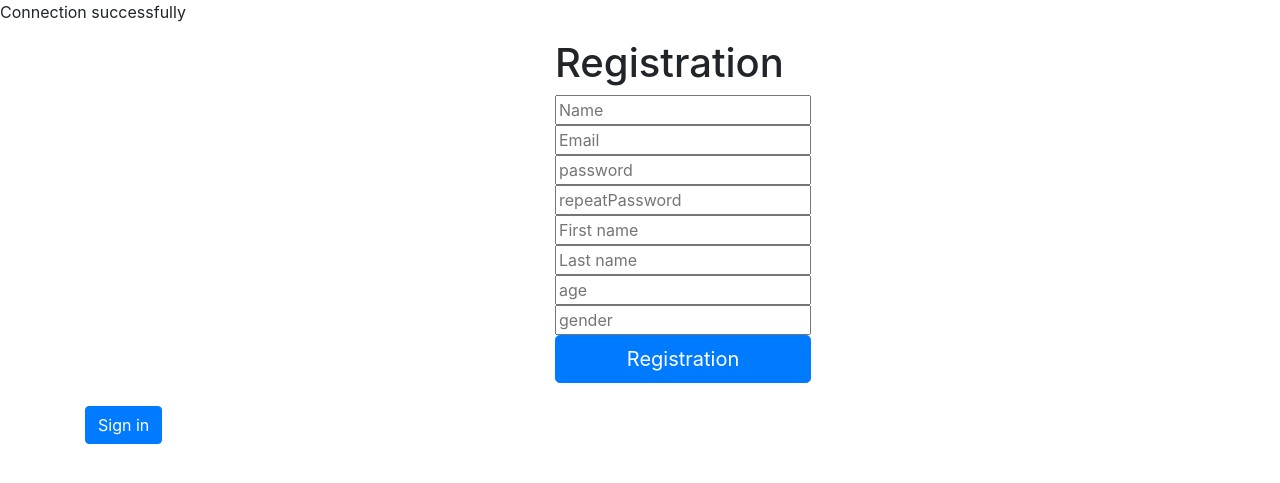
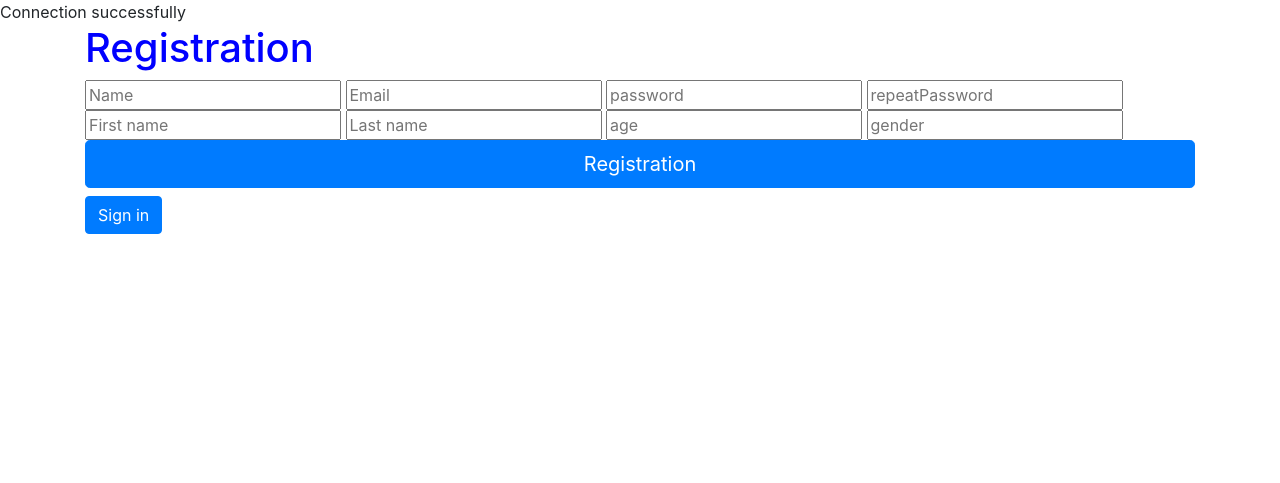
Before and after one commit to serg0571/GH-FCMS9-Torgalo-Sergii-work13, a PHP site: page / in a window 1280 px wide. Shown: the top 483 px of the page. Run offline with PHP 8.4, Linux system fonts and the light colour scheme.

Commit message:
task13 =11

```diff
--- a/index.php
+++ b/index.php
@@ -5,20 +5,18 @@
     <meta name="viewport"
           content="width=device-width, user-scalable=no, initial-scale=1.0, maximum-scale=1.0, minimum-scale=1.0">
     <meta http-equiv="X-UA-Compatible" content="ie=edge">
+    <link rel="stylesheet"  type="text/css" href="style.css">
     <link rel="stylesheet" href="https://stackpath.bootstrapcdn.com/bootstrap/4.4.1/css/bootstrap.min.css"
           integrity="sha384-Vkoo8x4CGsO3+Hhxv8T/Q5PaXtkKtu6ug5TOeNV6gBiFeWPGFN9MuhOf23Q9Ifjh" crossorigin="anonymous">
-    <link rel="stylesheet" href="style.css">
+
     <title>Registration</title>
 
 </head>
 <body>
 <?php
 require_once 'conn.php';
-/*isset ОПРЕДЕЛЯЕТ БЫЛА ЛИ ЗАНЕСЕНА ПЕРЕМЕННАЯ ОТЛИЧНАЯ ОТ НУЛ
-POST  ЭТО СУПЕРГЛОБАЛЬНАЯ ПЕРЕМЕННАЯ , кот содержит список  ПЕРЕМЕННЫХ ПЕРЕДАННЫХ СКРИПТУ
-С ПОМОЗЬЮ $_POST ИЫ МОЖЕМ ПОЛУЧИТЬ ДАННЫЕ ИЗ ФОРМЫ ДЛЯ ДАЛЬНЕЙШНГО ИСПОЛЬЗОВАНИЯ */
+
 if (isset($_POST['username']) && isset($_POST['password'])) {
-    /* СОЗДАЕМ ПРЕМЕННУЮ КОТ БУДЕТ ХРАНИТЬ ЗНАЧЕНИЕ ПЕРЕДАННОЕ МЗ МЕТОДА $_POST*/
     $username = $_POST['username'];
     $email = $_POST['email'];
     $password = $_POST['password'];
@@ -27,26 +25,12 @@ if (isset($_POST['username']) && isset($_POST['password'])) {
     $lastName = $_POST['last_name'];
     $age = $_POST['age'];
     $gender = $_POST['gender'];
-    /* ПЕРЕДАЕМ ЗАПРОС В БАЗУ ДАННЫХ
-    INSERT INTO ПОИОГАЕТ ВНЕСТИ ДАННЫЕ В ТАБЛИЦУ
-    users НАЗВАНИЕ ТАБЛИЦЫ
-    и пишем те значения кот надо ввести
-    VALUES передает сами значения*/
-/*$sql = "SELECT id, title, body FROM users";
-    echo '<pre>';
-    var_dump($sql);
-    echo '<pre>';
-    exit();*/
-
-//    if ($password === $passwordRep) {
 
         $sql = "INSERT INTO users (username, email, password, password_r, first_name, last_name, age, gender)
      VALUES('$username', '$email', '$password', '$passwordRep', '$firstName', '$lastName', '$age', '$gender')";
 
         $result = mysqli_query($conn, $sql);
-//    }
 
-    /*  ВЫВОДИМ ИНФО ПРИ ПОМОЩИ  alert*/
     if ($result) {
         $message = " successfool";
     } else {
@@ -54,7 +38,7 @@ if (isset($_POST['username']) && isset($_POST['password'])) {
     }
 }
 ?>
-<div class="container">
+<div class="container" >
     <form class="rForm" method="post">
         <h1>Registration</h1>
         <?php
@@ -83,8 +67,9 @@ if (isset($_POST['username']) && isset($_POST['password'])) {
             <button class="btn btn-lg btn-primary btn-block" type="submit"> Registration</button>
         </label>
     </form>
-    <a href="login.php" > <button type="button"  class="btn btn-primary " id="placeButton">Sign in</button></a>
-
+<div class="placeButton">
+    <a href="login.php" > <button class=" btn btn-primary but-btn">Sign in</button></a>
+</div>
 </div>
 
 
--- a/style.css
+++ b/style.css
@@ -1,11 +1,21 @@
-.rForm{
+h1 {
+  font-size: 2px;
+  color: blue;
+}
+/*.rForm{
   max-width: 200px;
   padding: 15px;
   margin: 0 auto;
 }
-#placeButton{
+.placeButton{
+ text-align: center;
 
 }
+.but-btn{
+  background-color: blue;
+}*/
+
+/*
 .singForm{
   margin: 0 auto;
-}
+}*/
```
Also changed, not shown: login.php (+5 -20 lines).
